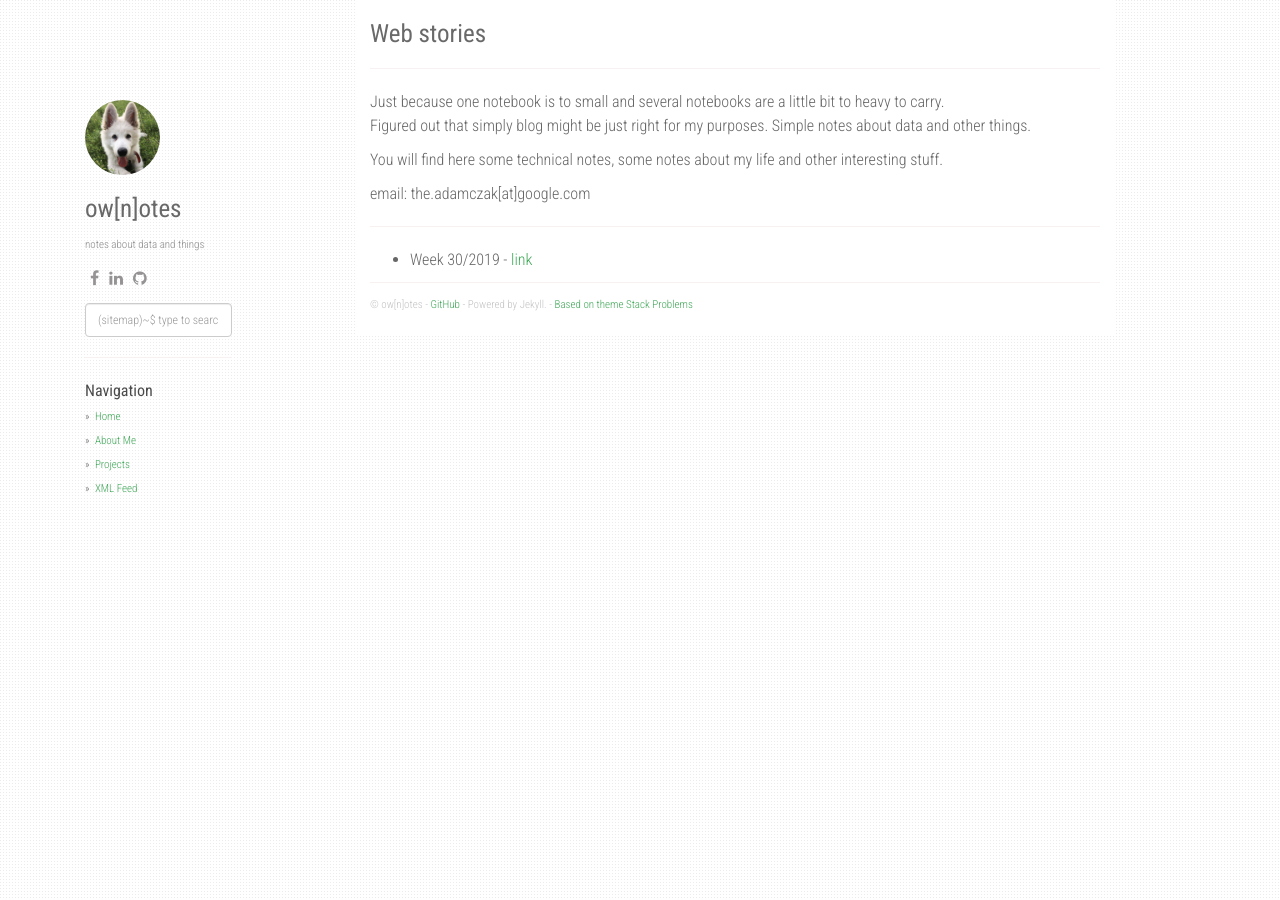
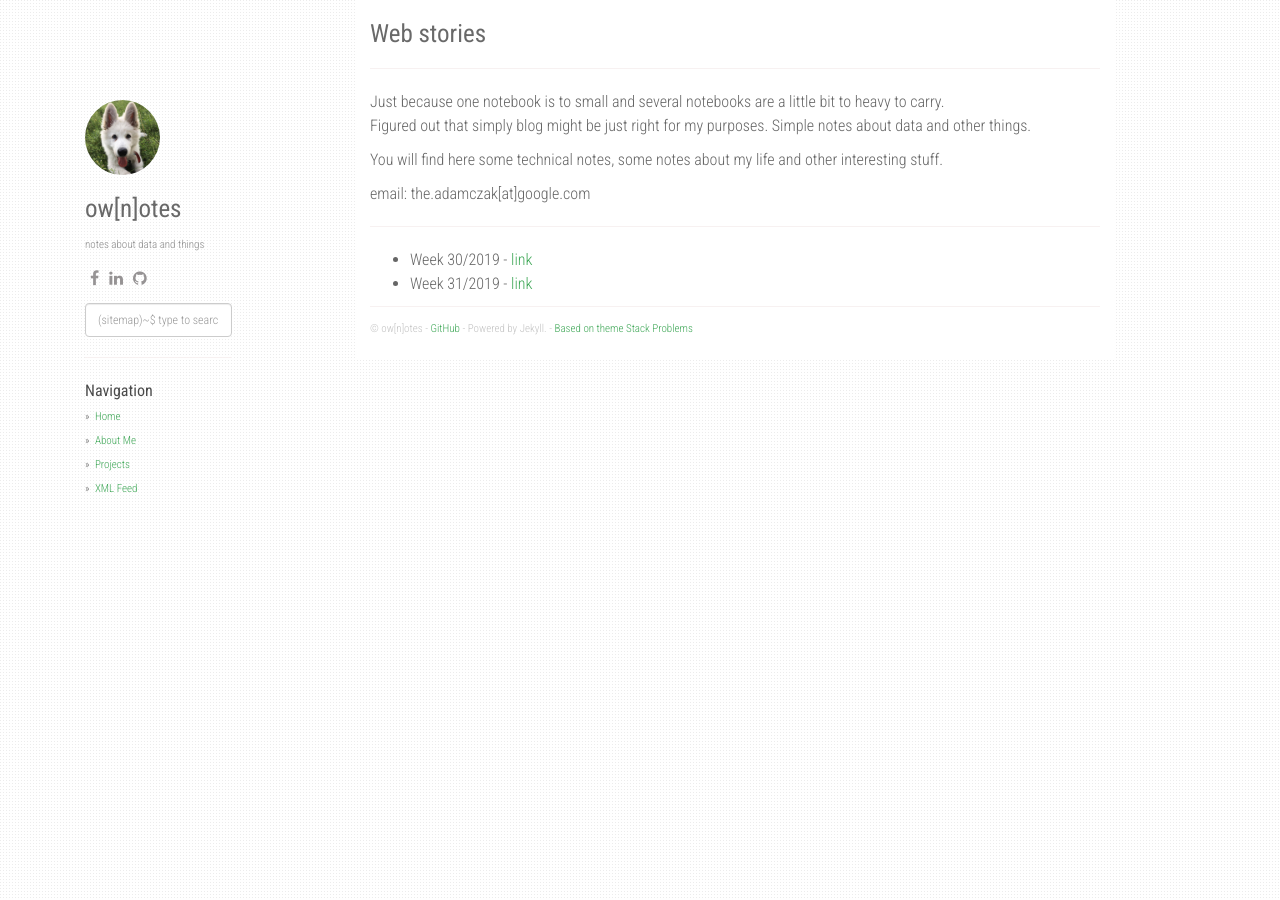
Before and after one commit to pawiol/pawiol.github.io, a Jekyll site: the page built from _project/web_stories.md, in a window 1280 px wide. Built offline with Jekyll 4.4.1, drawn with Linux system fonts in a browser that asks for light colours; nearby versions of some CDN libraries.

Commit message:
web stories link update

```diff
--- a/_project/web_stories.md
+++ b/_project/web_stories.md
@@ -15,4 +15,5 @@
 
 -----------------------------------
 
-- Week 30/2019 - [link](http://127.0.0.1:4000/python/skills/2019/07/26/web-stories-30-2019.html)
+- Week 30/2019 - [link](https://pawiol.github.io/python/skills/2019/07/26/web-stories-30-2019.html)
+- Week 31/2019 - [link](https://pawiol.github.io/python/skills/2019/08/02/web-stories-31-2019.html)
```
